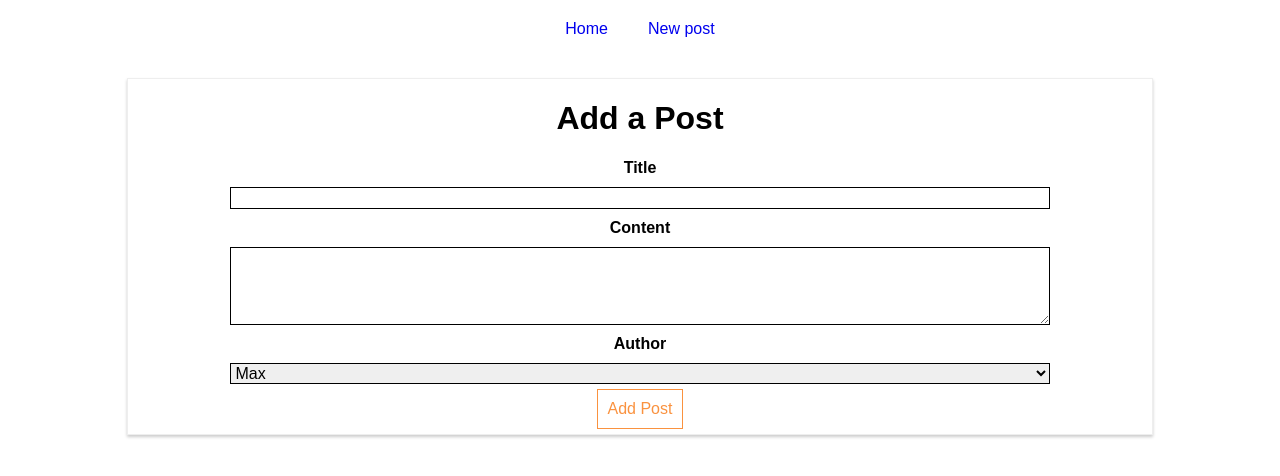
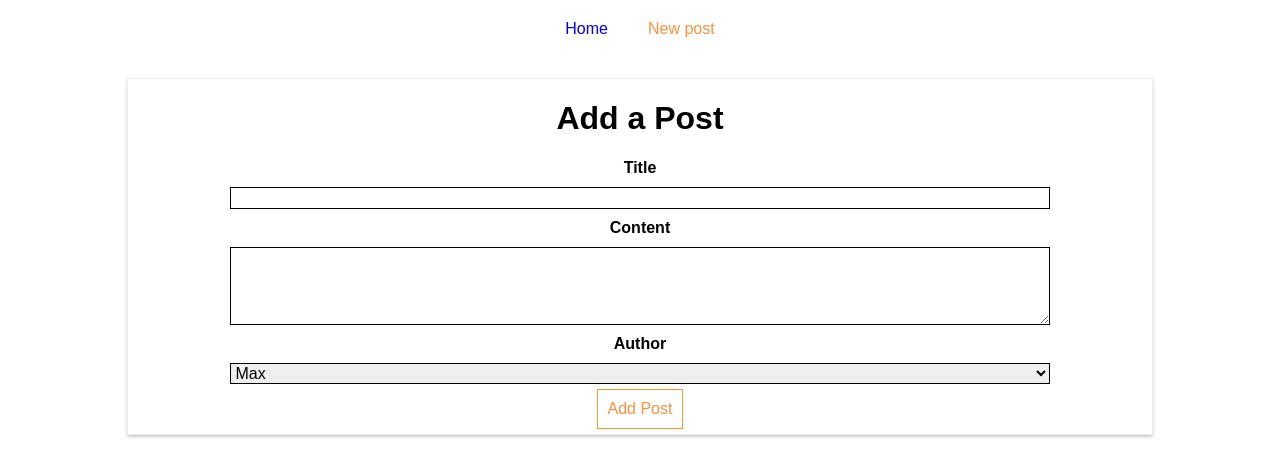
Before and after one commit to Cancain/react-routing, a React (Create React App) app: page /new-post in a window 1280 px wide. Shown: the top 476 px of the page. Built offline with nearby package versions, Linux system fonts and the light colour scheme.

Commit message:
completed lecture 225

```diff
--- a/src/containers/Blog/Blog.css
+++ b/src/containers/Blog/Blog.css
@@ -16,6 +16,7 @@
 }
 
 .Blog a:hover,
-.Blog a:active{
+.Blog a:active,
+.Blog a.active{
     color: #fa923f;
 }
--- a/src/containers/Blog/Blog.js
+++ b/src/containers/Blog/Blog.js
@@ -1,5 +1,5 @@
 import React, { Component } from 'react';
-import { Route, Link } from 'react-router-dom';
+import { Route, NavLink } from 'react-router-dom';
 
 import Posts from './Posts/Posts';
 import NewPost from '../../containers/Blog/NewPost/NewPost';
@@ -12,12 +12,20 @@
                 <header>
                     <nav>
                         <ul>
-                            <li><Link to="/">Home</Link></li>
-                            <li><Link to={{
+                            <li><NavLink
+                                to="/"
+                                exact
+                                activeClassName="my-active"
+                                activeStyle={{
+                                    color: '#fa923f',
+                                    textDecoration: 'underline'
+                                }}
+                            >Home</NavLink></li>
+                            <li><NavLink to={{
                                 pathname: '/new-post',
                                 hash: '#submit',
                                 search: '?quick-submit=true'
-                            }}>New post</Link></li>
+                            }}>New post</NavLink></li>
                         </ul>
                     </nav>
                 </header>
```
